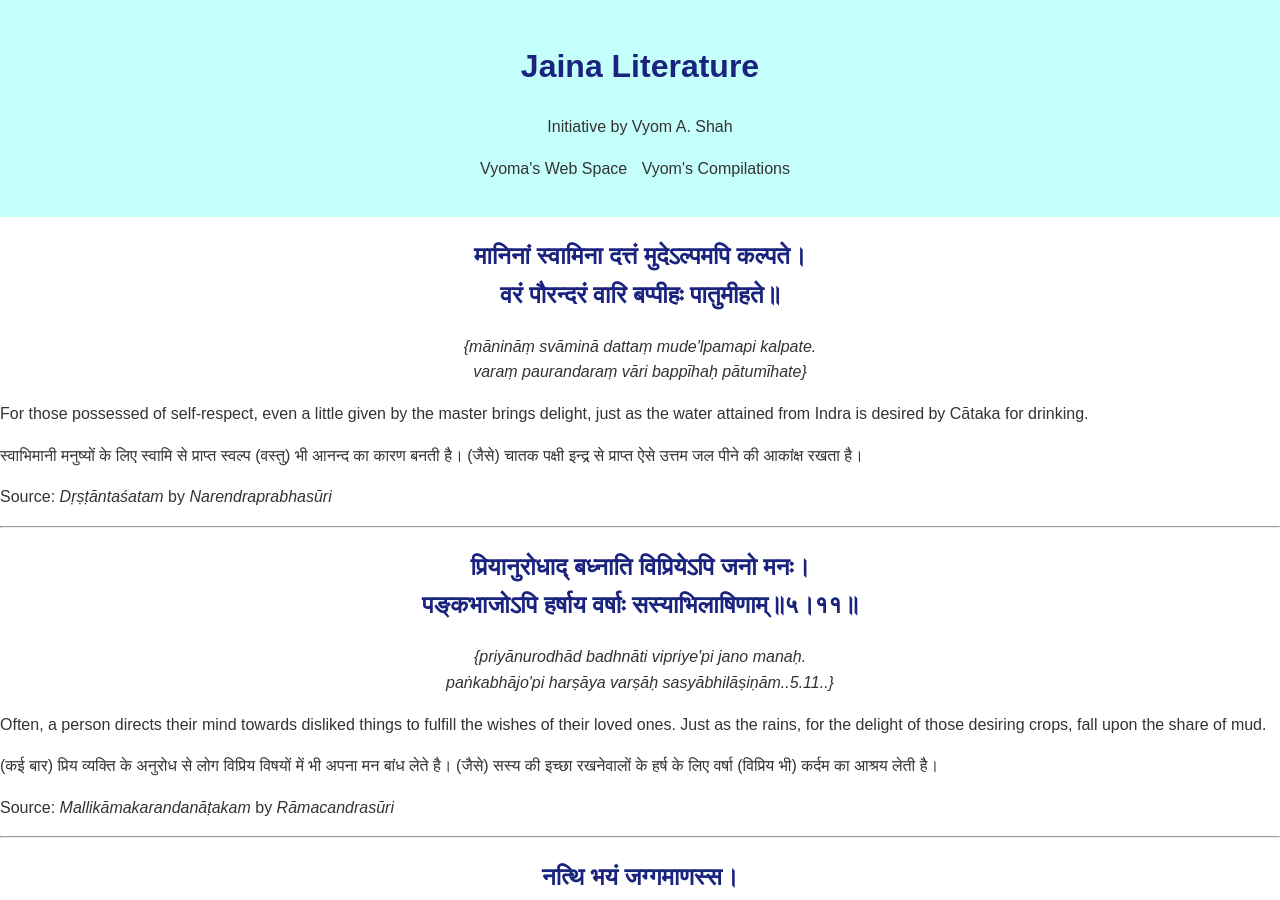
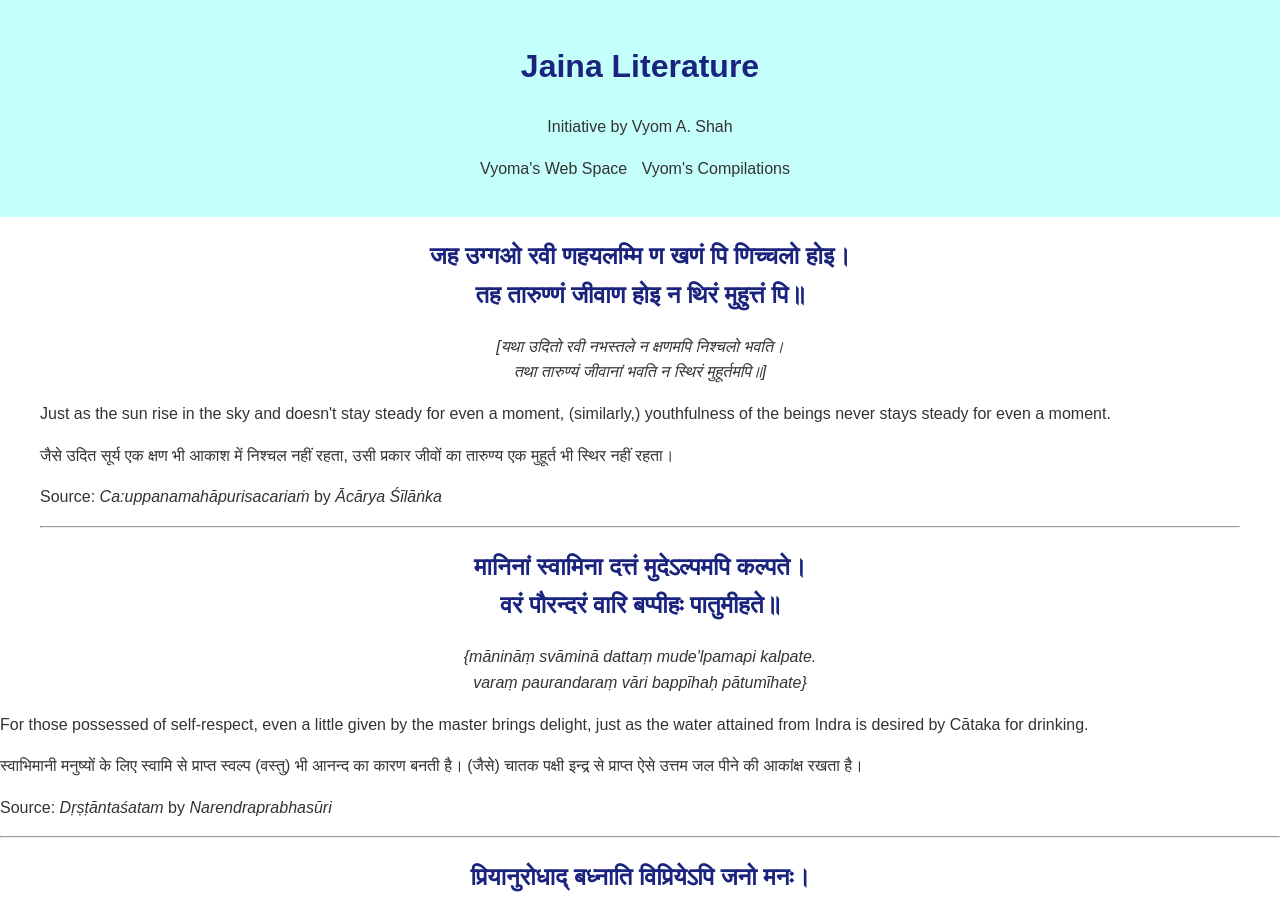
Before and after one commit to svyoma/svyoma.github.io, a Jekyll site: the page jaina-literature/dailyverse.html, which Jekyll copies as it is, in a window 1280 px wide and 900 px high. Built offline with Jekyll 4.4.1, drawn with Linux system fonts in a browser that asks for light colours; some web fonts are replaced.

Commit message:
Update dailyverse.html

```diff
--- a/jaina-literature/dailyverse.html
+++ b/jaina-literature/dailyverse.html
@@ -104,6 +104,16 @@
     </nav>
     </header>
 	<blockquote>
+		    <blockquote>
+        <h2 style="text-align: center;"><strong>जह उग्गओ रवी णहयलम्मि ण खणं पि णिच्चलो होइ। <br /> तह तारुण्णं जीवाण होइ न थिरं मुहुत्तं पि॥</strong></h2>
+        </blockquote>
+        <p style="text-align: center;"><em>[यथा उदितो रवी नभस्तले न क्षणमपि निश्चलो भवति। <br /> तथा तारुण्यं जीवानां भवति न स्थिरं मुहूर्तमपि॥]</em></p>
+        <div class="cl-preview-section">
+        <p>Just as the sun rise in the sky and doesn't stay steady for even a moment, (similarly,) youthfulness of the beings never stays steady for even a moment.</p>
+        <p>जैसे उदित सूर्य एक क्षण भी आकाश में निश्चल नहीं रहता, उसी प्रकार जीवों का तारुण्य एक मुहूर्त भी स्थिर नहीं रहता।</p>
+        <p>Source: <em>Ca:uppanamahāpurisacariaṁ</em> by <em>Ācārya Śīlāṅka</em></p>
+        </div>
+            <hr />
 <h2 style="text-align: center;"><strong>मानिनां स्वामिना दत्तं मुदेऽल्पमपि कल्पते। <br /> वरं पौरन्दरं वारि बप्पीहः पातुमीहते॥</strong></h2>
 </blockquote>
 <p style="text-align: center;"><em>{mānināṃ svāminā dattaṃ mude'lpamapi kalpate. <br /> varaṃ paurandaraṃ vāri bappīhaḥ pātumīhate}</em></p>
```
